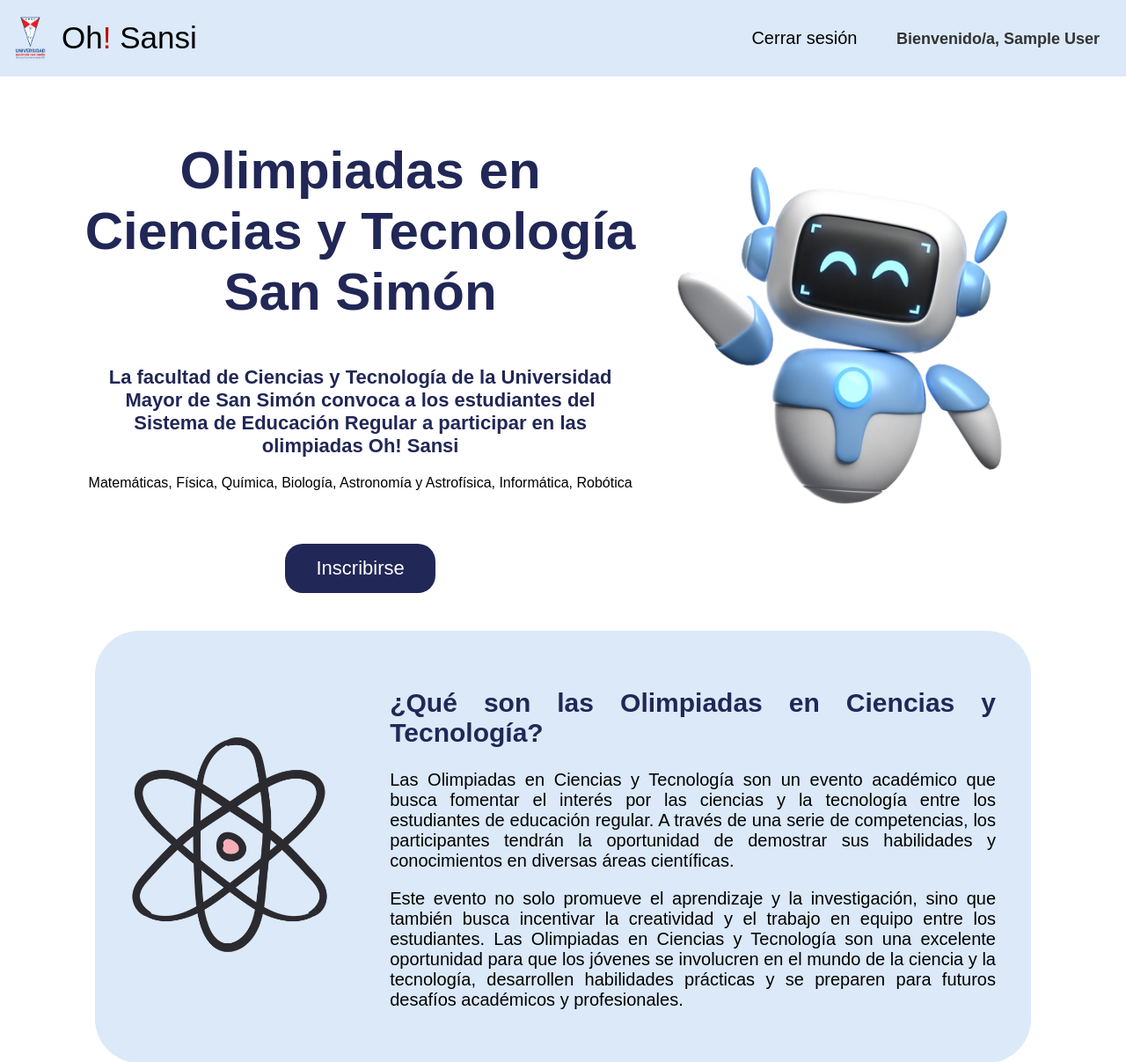
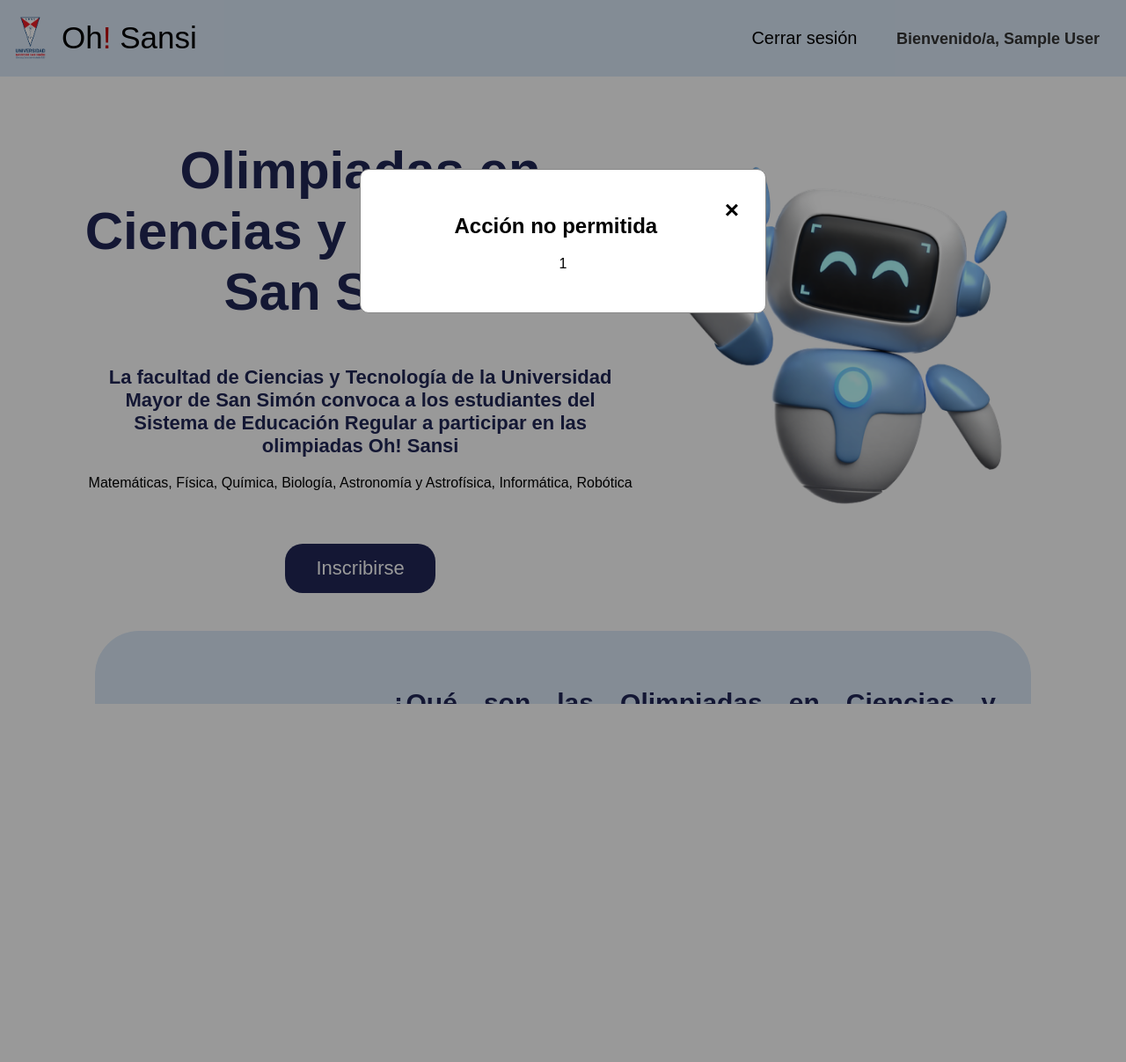
Before and after one commit to Santiago1408/Oh_Sansi_Flask, a Flask app: page / in a window 1280 px wide. Shown: the top 1207 px of the page at 88% size. After the commit the page ends 800 px from the top, so only its background shows below. Run offline with Flask 3, Linux system fonts and the light colour scheme; the visitor is signed in with stand-in values (Sample User, id 1); data that the repository does not hold is empty; parts of the project's set-up code (start-up, migrations or seed data) failed here and were passed over.

Commit message:
Ya se puede iniciar sesion en cualquier fecha y se muestran algunos modals

```diff
--- a/app/routes.py
+++ b/app/routes.py
@@ -43,8 +43,9 @@ def cajero_required(f):
 
         permitido, mensaje, _, _ = verificar_periodo('pagos')
         if not permitido:
-            flash(mensaje, 'warning')
+            session['restriccion_global'] = mensaje
             return redirect(url_for('home'))
+
 
         return f(*args, **kwargs)
     return decorated_function
@@ -133,8 +134,9 @@ def periodo_requerido(tipo_periodo):
         def decorated_function(*args, **kwargs):
             permitido, mensaje, inicio, fin = verificar_periodo(tipo_periodo)
             if not permitido and "fuera de periodo" in mensaje:
-                flash(mensaje, 'warning')
+                session['restriccion_global'] = mensaje
                 return redirect(url_for('home'))
+
             return f(*args, **kwargs)
         return decorated_function
     return decorator
@@ -222,8 +224,9 @@ def validar_competidor():
     # Verificar primero si estamos en período de validación
     permitido, mensaje, _, _ = verificar_periodo('validacion')
     if not permitido:
-        flash(mensaje, 'warning')
+        session['restriccion_global'] = mensaje
         return redirect(url_for('tutor'))
+
 
     try:
         id_competidor = request.form['id_competidor']
@@ -262,13 +265,15 @@ def inscribirse():
     render_template('form-competidor.html')
     permitido, mensaje, inicio, fin = verificar_periodo('inscripcion')
     if not permitido:
-        flash(mensaje, 'warning')
+        session['restriccion_global'] = mensaje
         return redirect(url_for('home'))
+
 
     en_competencia, msg_comp, _, _ = verificar_periodo('competencia')
     if en_competencia and "En período" in msg_comp:
-        flash('No se puede inscribir durante la competencia', 'danger')
+        session['restriccion_global'] = 'No se puede inscribir durante la competencia.'
         return redirect(url_for('home'))
+
 
     return render_template('form-competidor.html')
 
@@ -681,9 +686,8 @@ def eliminar_competencia():
 #esta funcion bloquea todas las demas mientras se esta en el periodo de competicion
 @app.before_request
 def verificar_fecha_sistema():
-    # Excluir rutas que deben estar disponibles siempre
     excluded_routes = ['login', 'logout', 'home', 'static', 'admincompetencia']
-    if request.endpoint in excluded_routes:
+    if request.endpoint in excluded_routes or request.endpoint is None:
         return
 
     try:
@@ -698,10 +702,11 @@ def verificar_fecha_sistema():
             fin_competencia = competencia['fecha_fin']
 
             if inicio_competencia <= hoy_sistema <= fin_competencia:
-                flash('El sistema está en período de competencia. Acciones restringidas.', 'danger')
-                return redirect(url_for('home'))
+                # Guardar un mensaje de periodo bloqueado en sesión
+                session['restriccion_global'] = 'Estamos en período de competencia. Algunas acciones están restringidas.'
     except Exception as e:
         print(f"Error al verificar fecha del sistema: {str(e)}")
+
 
 
 
--- a/app/static/css/home.css
+++ b/app/static/css/home.css
@@ -165,3 +165,32 @@ nav a:hover{
     color: #212756;
     font-size: 30px;
 }
+
+.modal {
+  display: none;
+  position: fixed;
+  z-index: 2000;
+  left: 0;
+  top: 0;
+  width: 100%;
+  height: 100%;
+  overflow: auto;
+  background-color: rgba(0,0,0,0.4);
+}
+
+.modal-contenido {
+  background-color: #fff;
+  margin: 15% auto;
+  padding: 30px;
+  border: 1px solid #888;
+  width: 400px;
+  text-align: center;
+  border-radius: 10px;
+}
+
+.cerrar {
+  float: right;
+  font-size: 28px;
+  font-weight: bold;
+  cursor: pointer;
+}
--- a/app/templates/home.html
+++ b/app/templates/home.html
@@ -60,5 +60,24 @@
             {% endfor %}
         </div>
     </div>
+    {% if session.get('restriccion_global') %}
+  <div id="modalPeriodo" class="modal">
+    <div class="modal-contenido">
+      <span class="cerrar" onclick="cerrarModal()">&times;</span>
+      <h2>Acción no permitida</h2>
+      <p>{{ session['restriccion_global'] }}</p>
+    </div>
+  </div>
+
+  <script>
+    function cerrarModal() {
+      document.getElementById("modalPeriodo").style.display = "none";
+    }
+    window.onload = function() {
+      document.getElementById("modalPeriodo").style.display = "block";
+    };
+  </script>
+{% endif %}
+
 </main>
 {%endblock%}
```
Also changed, not shown: app/static/css/tutor.css (+29 -0 lines), app/templates/tutor.html (+20 -0 lines).
